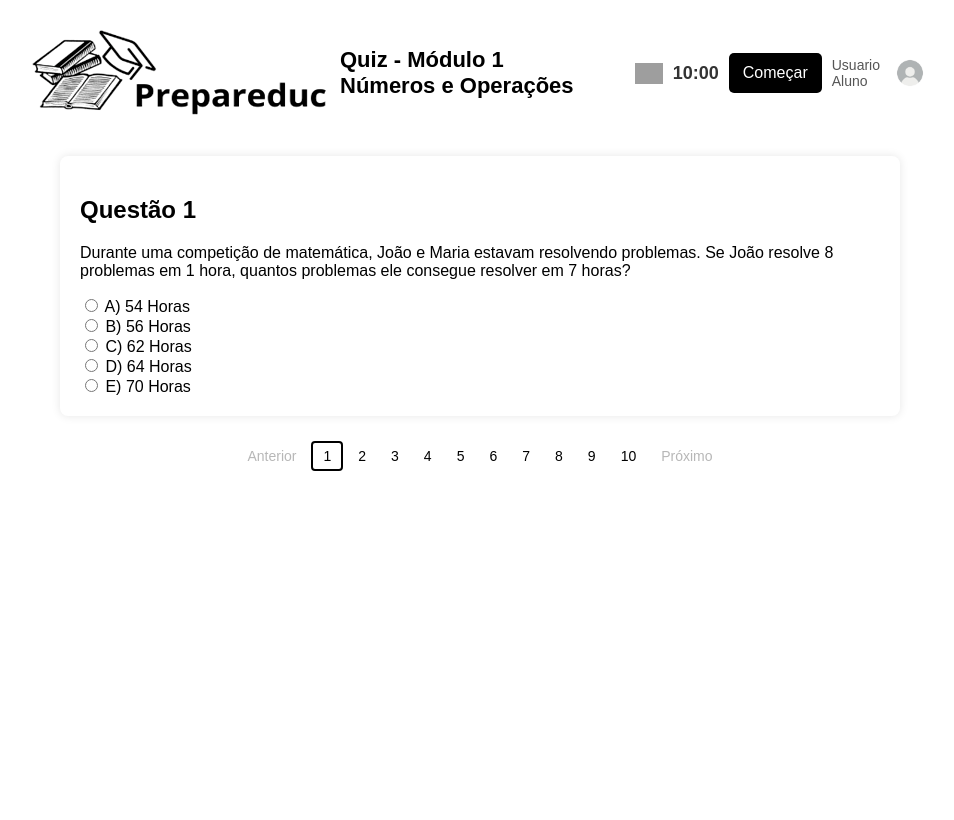
After one commit to CarlosLima9/ProjetoTCC, a PHP site: page /html/Quiz.html in a window 1280 px wide. The commit adds this page. Shown: the whole page, without its empty margins (160-1114 px from the left). Run offline with PHP 8.4, Linux system fonts and the light colour scheme; grey boxes are pictures that could not be loaded.

Commit message:
Avanço TCC

```diff
--- a/css/body.css
+++ b/css/body.css
@@ -1,4 +1,5 @@
 body{
     background-color: white;
     font-family: Arial, Helvetica, sans-serif;
+
 }
--- /dev/null
+++ b/css/quiz.css
@@ -0,0 +1,112 @@
+body {
+    font-family: Arial, sans-serif;
+    display: flex;
+    flex-direction: column;
+    align-items: center;
+    height: 100vh;
+    margin: 0;
+    padding-top: 20px;
+}
+.header {
+    display: flex;
+    align-items: center;
+    justify-content: space-between;
+    width: 100%;
+    max-width: 900px;
+    padding: 0 20px;
+    margin-bottom: 20px;
+}
+.header h1 {
+    font-size: 22px;
+    margin: 0;
+    padding: 0;
+    display: flex;
+    align-items: center;
+}
+.header h1 img {
+    margin-right: 10px;
+}
+.timer {
+    font-size: 18px;
+    font-weight: bold;
+    color: #333;
+    display: flex;
+    align-items: center;
+}
+
+.button-container {
+    display: flex;
+    align-items: center;
+    gap: 10px;
+}
+.submit-btn {
+    background-color: #000000;
+    color: white;
+    width: 93px;
+    height: 40px;
+    border: none;
+    border-radius: 5px;
+    font-size: 16px;
+    cursor: pointer;
+    display: inline-block;
+    text-decoration: none;
+}
+.submit-btn:hover {
+    background-color: #333333;
+}
+.avatar {
+    display: flex;
+    align-items: center;
+    font-size: 14px;
+    color: #555;
+}
+.avatar img {
+    width: 40px;
+    height: 40px;
+    border-radius: 50%;
+    margin-left: 10px;
+}
+.question {
+    width: 800px;
+    background-color: #ffffff;
+    padding: 20px;
+    border-radius: 8px;
+    box-shadow: 0px 0px 10px rgba(0, 0, 0, 0.1);
+    font-size: 16px;
+    margin: 10px 0;
+    display: none;
+}
+.question.active {
+    display: block;
+}
+.options label {
+    display: block;
+    font-size: 14px;
+    margin-bottom: 10px;
+}
+.options input[type="radio"] {
+    margin-right: 8px;
+}
+.pagination {
+    display: flex;
+    gap: 5px;
+    font-size: 14px;
+    margin: 15px 0;
+}
+.pagination button {
+    background-color: transparent;
+    border: none;
+    padding: 5px 10px;
+    cursor: pointer;
+    font-size: 14px;
+}
+.pagination button.active {
+    border: 2px solid black;
+    border-radius: 4px;
+}
+#relogio_timer{
+    max-width: 28px;
+    height: auto; /* mantém a proporção */
+    float: left;
+margin-right: 10px;
+}
--- /dev/null
+++ b/html/Quiz.html
@@ -0,0 +1,133 @@
+
+<!DOCTYPE html>
+<html lang="pt-br">
+<head>
+    <meta charset="UTF-8">
+    <meta name="viewport" content="width=device-width, initial-scale=1.0">
+    <title>Quiz - Módulo 1: Números e Operações</title>
+    <link rel="stylesheet" href="../css/quiz.css">
+</head>
+<body>
+    <div class="header">
+        <h1><a href="index.html"><img src="../img/logo100X300.png" alt="Logo"></a>Quiz - Módulo 1<br>Números e Operações</h1>
+        <div class="button-container">
+            <div class="timer"><img src="../img/relogio_timer.png" alt="" id="relogio_timer">10:00</div>
+            <button class="submit-btn" onclick="startQuiz()">Começar</button>
+            <div class="avatar">
+                <span>Usuario<br>Aluno</span>
+                <img src="../img/usuario.jpg" alt="Avatar">
+            </div>
+        </div>
+    </div>
+
+    <div class="questions">
+        <div class="question" id="question1">
+            <h2>Questão 1</h2>
+            <p>Durante uma competição de matemática, João e Maria estavam resolvendo problemas. Se João resolve 8 problemas em 1 hora, quantos problemas ele consegue resolver em 7 horas?</p>
+            <label><input type="radio" name="question1" value="A"> A) 54 Horas</label></br>
+        <label><input type="radio" name="question1" value="B"> B) 56 Horas</label></br>
+        <label><input type="radio" name="question1" value="C"> C) 62 Horas</label></br>
+        <label><input type="radio" name="question1" value="D"> D) 64 Horas</label></br>
+        <label><input type="radio" name="question1" value="E"> E) 70 Horas</label></br>
+        </div>
+        <div class="question" id="question2">
+            <h2>Questão 2</h2>
+            <p>Quantos minutos existem em 5 horas?</p>
+            <label><input type="radio" name="question2" value="A"> A) 250 minutos</label></br>
+            <label><input type="radio" name="question2" value="B"> B) 300 minutos</label></br>
+            <label><input type="radio" name="question2" value="C"> C) 350 minutos</label></br>
+            <label><input type="radio" name="question2" value="D"> D) 400 minutos</label></br>
+            <label><input type="radio" name="question2" value="E"> E) 450 minutos</label></br>
+        </div>
+        <div class="question" id="question3">
+            <h2>Questão 3</h2>
+            <p>Se uma barra de chocolate foi dividida em 8 pedaços e João comeu 3 pedaços, qual fração da barra ainda resta?</p>
+            <label><input type="radio" name="question3" value="A"> A) 1/4</label></br>
+            <label><input type="radio" name="question3" value="B"> B) 5/8</label></br>
+            <label><input type="radio" name="question3" value="C"> C) 3/8</label></br>
+            <label><input type="radio" name="question3" value="D"> D) 1/2</label></br>
+            <label><input type="radio" name="question3" value="E"> E) 3/4</label></br>
+            </div>
+
+            <div class="question" id="question4">
+             <h2>Questão 4</h2>
+                <p>Qual é o resultado da expressão: \( 9 + 4 \times 3 \)?</p>
+                <label><input type="radio" name="question4" value="A"> A) 21</label></br>
+                <label><input type="radio" name="question4" value="B"> B) 39</label></br>
+                <label><input type="radio" name="question4" value="C"> C) 33</label></br>
+                <label><input type="radio" name="question4" value="D"> D) 24</label></br>
+                <label><input type="radio" name="question4" value="E"> E) 15</label></br>
+            </div>
+<div class="question" id="question5">
+            <h2>Questão 5</h2>
+            <p>Se cada caixa contém 24 lápis e foram compradas 6 caixas, quantos lápis foram adquiridos ao todo?</p>
+            <label><input type="radio" name="question5" value="A"> A) 144</label></br>
+            <label><input type="radio" name="question5" value="B"> B) 120</label></br>
+            <label><input type="radio" name="question5" value="C"> C) 128</label></br>
+            <label><input type="radio" name="question5" value="D"> D) 148</label></br>
+            <label><input type="radio" name="question5" value="E"> E) 150</label></br>
+</div>
+<div class="question" id="question6">
+            <h2>Questão 6</h2>
+            <p>Qual é o valor de \( 7^2 - 3^2 \)?</p>
+            <label><input type="radio" name="question6" value="A"> A) 40</label></br>
+            <label><input type="radio" name="question6" value="B"> B) 49</label></br>
+            <label><input type="radio" name="question6" value="C"> C) 58</label></br>
+            <label><input type="radio" name="question6" value="D"> D) 25</label></br>
+            <label><input type="radio" name="question6" value="E"> E) 10</label></br>
+</div>
+<div class="question" id="question7">
+            <h2>Questão 7</h2>
+            <p>Qual é o quociente da divisão de 144 por 12?</p>
+            <label><input type="radio" name="question7" value="A"> A) 10</label></br>
+            <label><input type="radio" name="question7" value="B"> B) 12</label></br>
+            <label><input type="radio" name="question7" value="C"> C) 14</label></br>
+            <label><input type="radio" name="question7" value="D"> D) 15</label></br>
+            <label><input type="radio" name="question7" value="E"> E) 11</label></br>
+</div>
+<div class="question" id="question8">
+            <h2>Questão 8</h2>
+            <p>Pedro comprou 3 caixas com 15 frutas cada uma. Ele comeu 12 frutas. Quantas frutas sobraram?</p>
+            <label><input type="radio" name="question8" value="A"> A) 33</label></br>
+            <label><input type="radio" name="question8" value="B"> B) 30</label></br>
+            <label><input type="radio" name="question8" value="C"> C) 45</label></br>
+            <label><input type="radio" name="question8" value="D"> D) 18</label></br>
+            <label><input type="radio" name="question8" value="E"> E) 35</label></br>
+</div>
+<div class="question" id="question9">
+            <h2>Questão 9</h2>
+            <p>Em uma fazenda, há 48 galinhas e 36 patos. Qual a razão entre o número de galinhas e o número de patos?</p>
+            <label><input type="radio" name="question9" value="A"> A) 3:4</label></br>
+            <label><input type="radio" name="question9" value="B"> B) 4:3</label></br>
+            <label><input type="radio" name="question9" value="C"> C) 5:6</label></br>
+            <label><input type="radio" name="question9" value="D"> D) 6:5</label></br>
+            <label><input type="radio" name="question9" value="E"> E) 2:3</label></br>
+</div>
+<div class="question" id="question10">
+            <h2>Questão 10</h2>
+            <p>Se um tanque de água comporta 500 litros e está 60% cheio, quantos litros de água ele contém?</p>
+            <label><input type="radio" name="question10" value="A"> A) 250</label></br>
+            <label><input type="radio" name="question10" value="B"> B) 300</label></br>
+            <label><input type="radio" name="question10" value="C"> C) 350</label></br>
+            <label><input type="radio" name="question10" value="D"> D) 400</label></br>
+            <label><input type="radio" name="question10" value="E"> E) 450</label></br>
+            </div>
+    </div>
+
+    <div class="pagination">
+        <button onclick="previousQuestion()" id="prevButton" disabled>Anterior</button>
+        <button onclick="showQuestion(1)">1</button>
+        <button onclick="showQuestion(2)">2</button>
+        <button onclick="showQuestion(3)">3</button>
+        <button onclick="showQuestion(4)">4</button>
+        <button onclick="showQuestion(5)">5</button>
+        <button onclick="showQuestion(6)">6</button>
+        <button onclick="showQuestion(7)">7</button>
+        <button onclick="showQuestion(8)">8</button>
+        <button onclick="showQuestion(9)">9</button>
+        <button onclick="showQuestion(10)">10</button>
+        <button onclick="nextQuestion()" id="nextButton" disabled>Próximo</button>
+    </div>
+</body>
+<script src="../js/scriptQuiz.js"></script>
+</html>
--- a/html/index.html
+++ b/html/index.html
@@ -12,7 +12,7 @@
     <nav class="header">
         <img src="../img/logo100X300.png" alt="" class="logo">
         <div class="escolaridade">
-          <a href="fundamentalI.html" class="ensino">Ensino Fundamental I</a>
+          <a href="teste.html" class="ensino">Ensino Fundamental I</a>
           <a href="fundamentalII.html" class="ensino">Ensno Fundamental II</a>
           <a href="medio.html" class="ensino">Ensino Médio</a>
           <a href="complementar.html" class="ensino">Vestibulares e Concursos</a>
--- /dev/null
+++ b/js/scriptModulo.js
@@ -0,0 +1,3 @@
+document.getElementById("quiz").addEventListener('click', () => {
+    window.location.href = 'Quiz.html';
+})
```
Also changed, not shown: css/conteudo.css (added, +42 -0 lines), css/header.css (+19 -9 lines), css/index.css (+0 -23 lines), css/teste.css (+27 -78 lines), html/ConteudoModulo.html (added, +110 -0 lines), html/contModulo.html (+9 -4 lines), html/teste.html (added, +69 -0 lines), js/scriptQuiz.js (added, +73 -0 lines).
